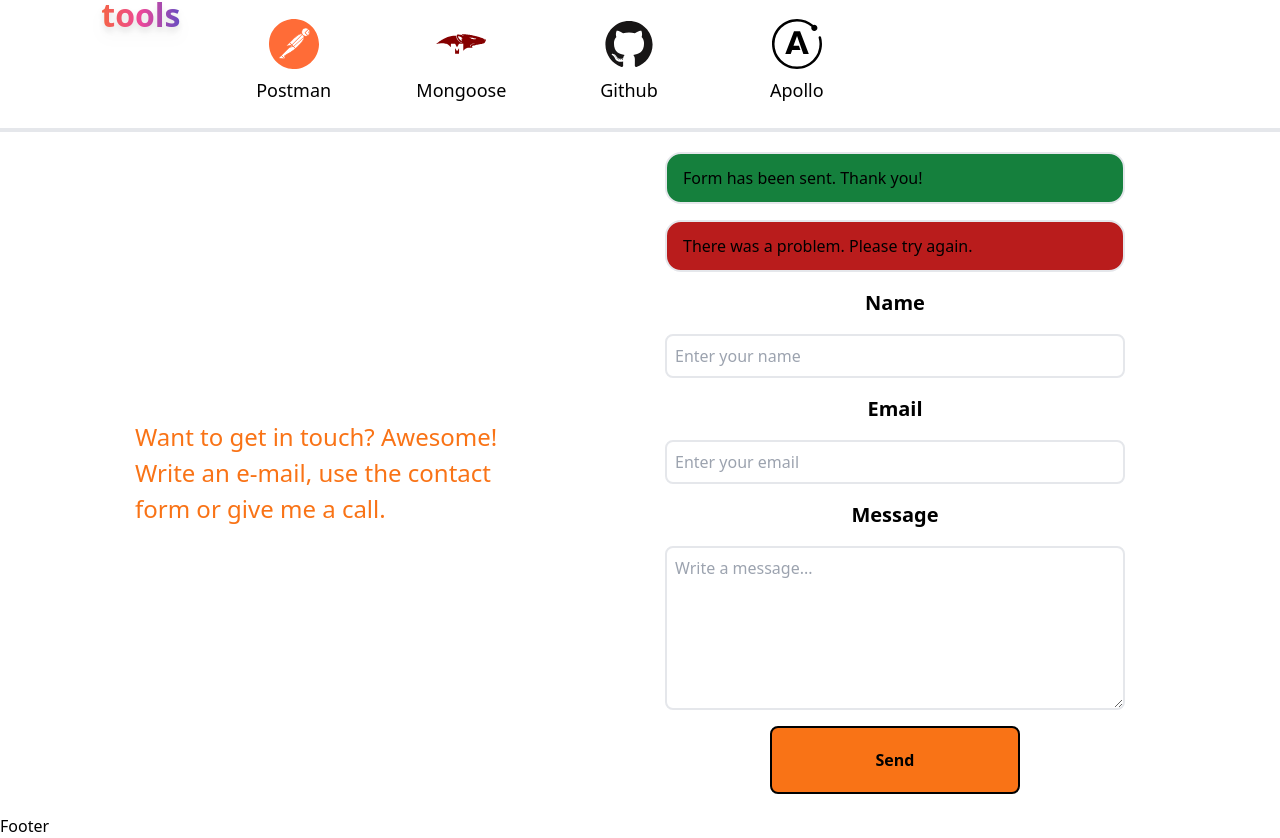
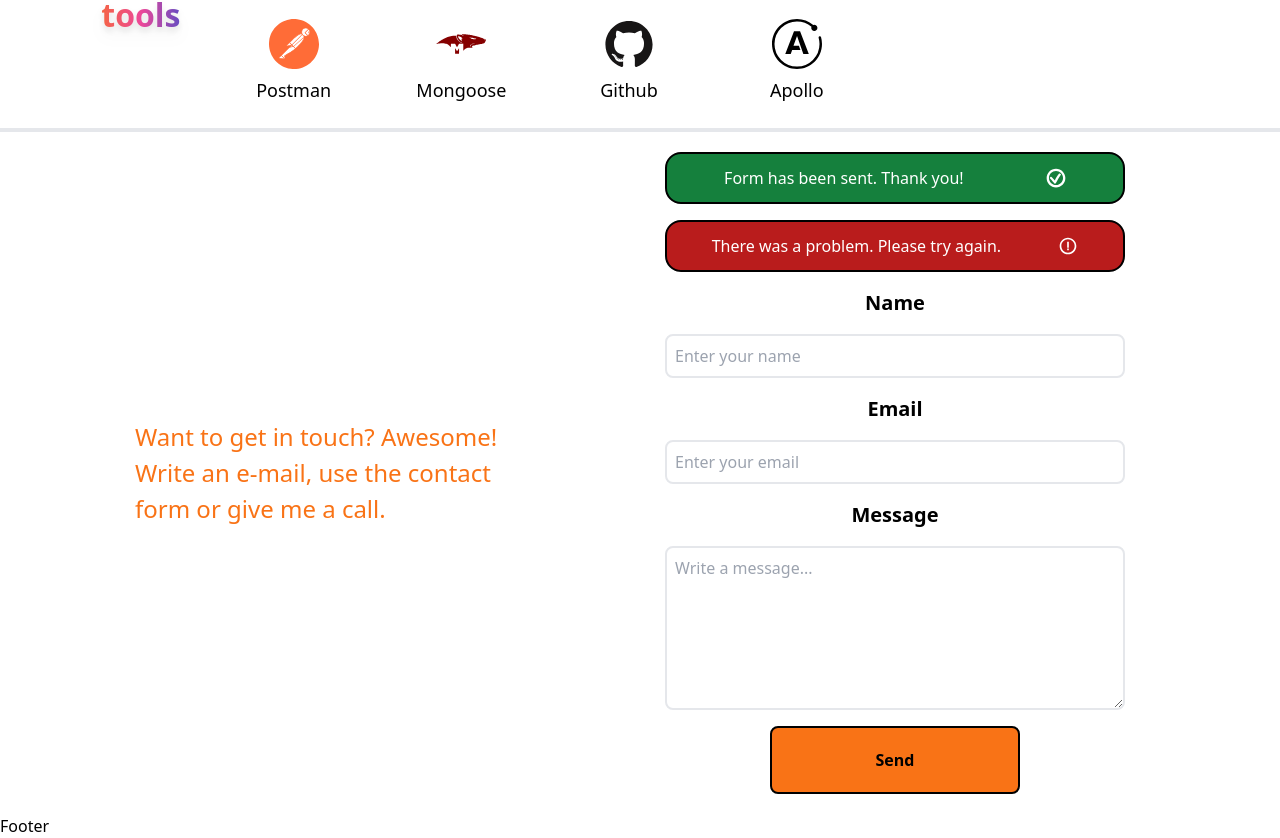
Before and after one commit to MateuszKuruc/developer-portfolio, a Next.js app in the folder developer-portfolio-site/: page / in a window 1280 px wide. Shown: the part 1508-2346 px from the top of the page. Built offline with nearby package versions, Linux system fonts and the light colour scheme.

Commit message:
style form notifications for light and dark mode, add icons

```diff
--- a/developer-portfolio-site/src/app/components/Form.tsx
+++ b/developer-portfolio-site/src/app/components/Form.tsx
@@ -4,6 +4,8 @@ import { useFormik } from "formik";
 import { formSchema } from "../schemas/yupSchema";
 import { FormValues, FormActions } from "../../../types";
 import { useState } from "react";
+import { BiErrorCircle } from "react-icons/bi";
+import { GiConfirmed } from "react-icons/gi";
 
 const Form = () => {
   const [successMessage, setSuccessMessage] = useState(true);
@@ -68,17 +70,31 @@ const Form = () => {
       noValidate
     >
       {successMessage && (
-            <div role="status" className="bg-green-700 border-2 flex px-4 py-3 rounded-2xl">
-<p className="regular-16">Form has been sent. Thank you!</p>
+        <div
+          role="status"
+          className="bg-green-700 border-2 border-black dark:border-white flex px-4 py-3 rounded-2xl items-center justify-around"
+        >
+          <p className="regular-16 text-white">
+            Form has been sent. Thank you!
+          </p>
+          <GiConfirmed size={20} color="white" />
         </div>
       )}
 
       {errorMessage && (
-            <div role="status" className="bg-red-700 px-4 py-3 rounded-2xl border-2 flex">
-                <p className="regular-16">There was a problem. Please try again.</p>
+        <div
+          role="status"
+          className="bg-red-700 px-4 py-3 rounded-2xl border-2 flex border-black dark:border-white items-center justify-around"
+        >
+          <p className="regular-16 text-white">
+            There was a problem. Please try again.
+          </p>
+          <BiErrorCircle size={20} color="white" />
         </div>
       )}
-      <label className="bold-20" htmlFor="name">Name</label>
+      <label className="bold-20" htmlFor="name">
+        Name
+      </label>
       <input
         id="name"
         className="border-2 p-2 rounded-lg"
@@ -86,7 +102,9 @@ const Form = () => {
         placeholder="Enter your name"
       />
 
-      <label className="bold-20" htmlFor="email">Email</label>
+      <label className="bold-20" htmlFor="email">
+        Email
+      </label>
       <input
         id="email"
         className="border-2 p-2 rounded-lg"
@@ -94,7 +112,9 @@ const Form = () => {
         placeholder="Enter your email"
       />
 
-      <label className="bold-20" htmlFor="name">Message</label>
+      <label className="bold-20" htmlFor="name">
+        Message
+      </label>
       <textarea
         id="message"
         rows={6}
```
Lines whose indentation alone changed are shown as unchanged.
